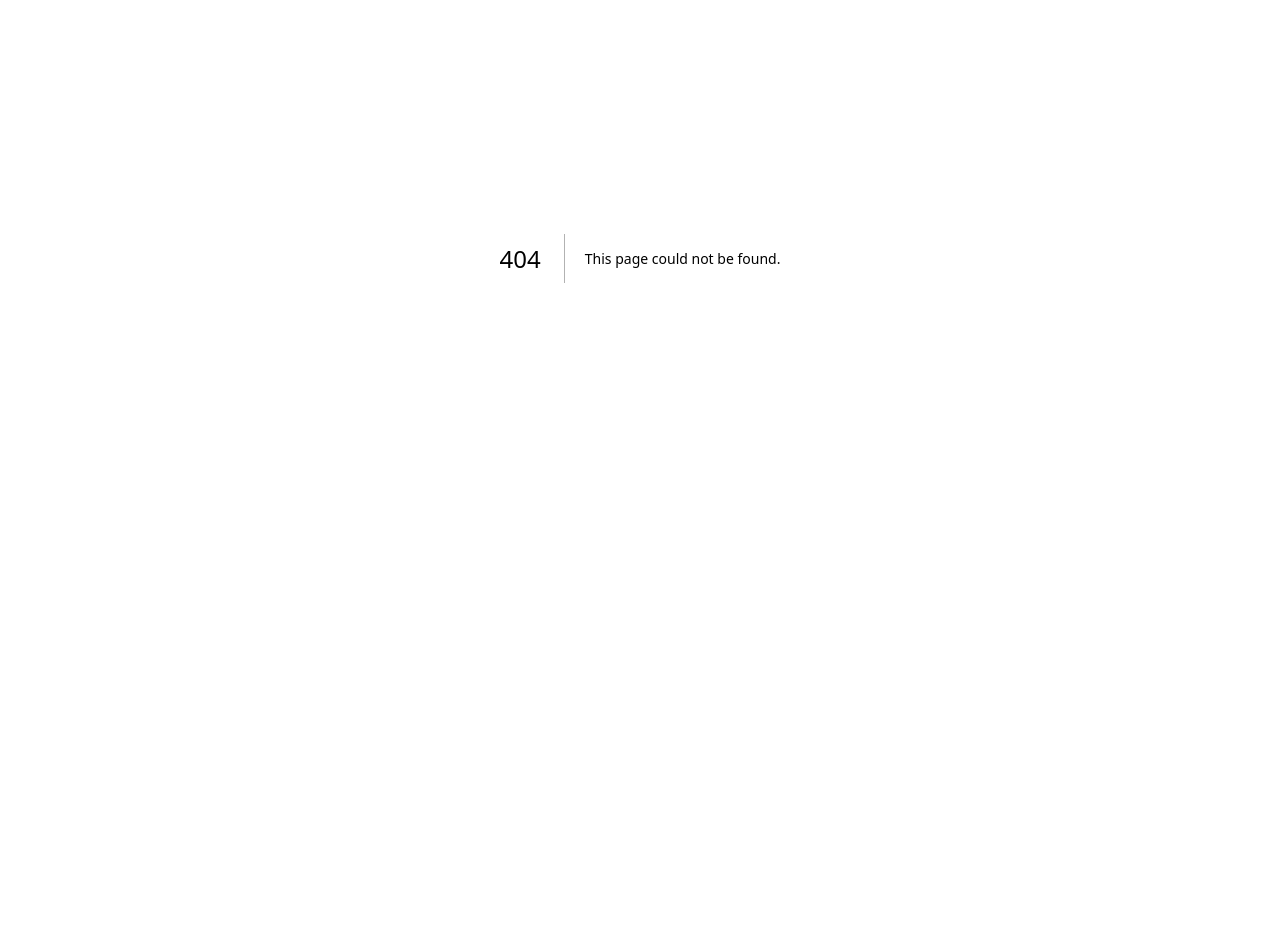
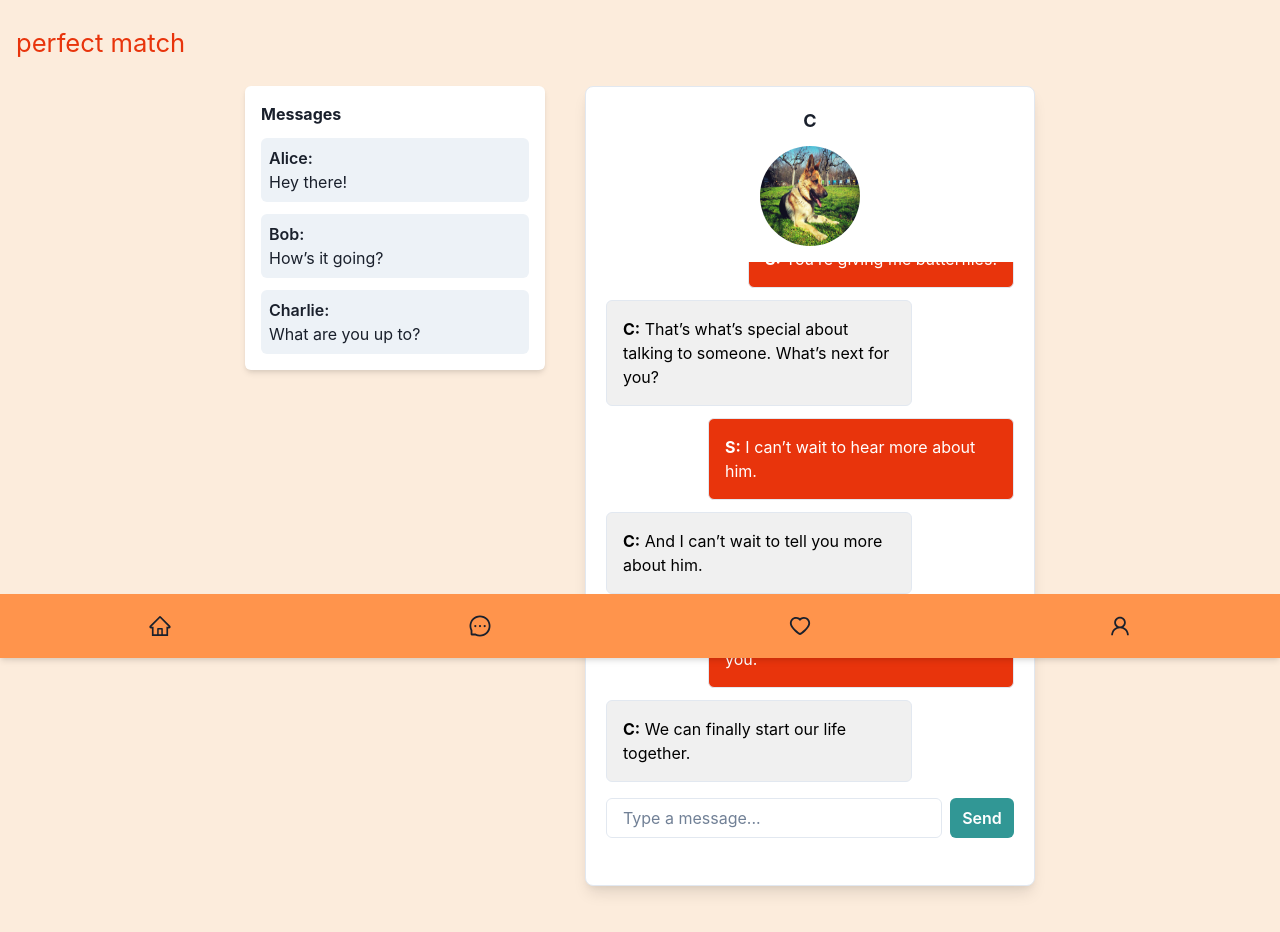
Before and after one commit to edberisha/datingapp, a Next.js app: page /messages in a window 1280 px wide. Before the commit this address had no page. Shown: the part 142-1074 px from the top of the page. Before the commit the page ends 800 px from the top, so only its background shows below. Built offline with nearby package versions, Linux system fonts and the light colour scheme.

Commit message:
implemented notes

```diff
--- a/src/components/ChatAlerts.tsx
+++ b/src/components/ChatAlerts.tsx
@@ -1,69 +1,133 @@
-import { Box, Text, Stack } from '@chakra-ui/react';
+import { Box, Text, Stack, Image, Input, Button, Flex } from '@chakra-ui/react';
+import { useState, useEffect, useRef } from 'react';
+import guyphoto from '../assets/guyphoto.jpeg';
 
 const ChatAlerts = () => {
+  const [messages, setMessages] = useState([
+    { sender: 'S', text: 'Nice collar.', color: '#e8340c' },
+    { sender: 'C', text: 'Thanks. ;', color: '#f0f0f0' },
+    { sender: 'S', text: 'I’m assuming this is the dog’s owner speaking?', color: '#e8340c' },
+    { sender: 'C', text: 'Guilty. What gave me away?', color: '#f0f0f0' },
+    { sender: 'S', text: 'I don’t think Fido’s figured out how to type yet. As smart-looking as his collar is.', color: '#e8340c' },
+    { sender: 'C', text: 'Well, I’ve got quite the collection of collars myself. I’m sure one of them makes me look smarter too.', color: '#f0f0f0' },
+    { sender: 'S', text: 'Finally, someone who understands me.', color: '#e8340c' },
+    { sender: 'C', text: 'I think we might understand each other more than you know.', color: '#f0f0f0' },
+    { sender: 'S', text: 'Oh really? I’m intrigued.', color: '#e8340c' },
+    { sender: 'C', text: 'Good. I have a good feeling about you, Sarah.', color: '#f0f0f0' },
+    { sender: 'S', text: 'Gosh, I hate it when men on this app type out my full name. It feels so formal.', color: '#e8340c' },
+    { sender: 'C', text: 'Noted. I’m taking suggestions for alternate things to call you then.', color: '#f0f0f0' },
+    { sender: 'S', text: 'Try me.', color: '#e8340c' },
+    { sender: 'C', text: 'What feels like “you”? ', color: '#f0f0f0' },
+    { sender: 'S', text: 'Let me think about it. I used to get called by my middle name sometimes when I was a kid. I think that’s when I felt most connected to myself. I don’t know if I’ve ever really felt that free since…', color: '#e8340c' },
+    { sender: 'C', text: 'Sorry, is that a lot?', color: '#f0f0f0' },
+    { sender: 'S', text: 'You’re proving my point, Not-Sarah. Apparently we do understand each other more than you know.', color: '#e8340c' },
+    { sender: 'C', text: 'Really? You don’t think it’s weird that I’m spilling all of this in a first conversation?', color: '#f0f0f0' },
+    { sender: 'S', text: 'Not at all. What are these things for? I want to get to know you, Not-Sarah.', color: '#e8340c' },
+    { sender: 'C', text: 'Stop, you’re making me laugh.', color: '#f0f0f0' },
+    { sender: 'S', text: 'I’m serious. I want to know you. The real you.', color: '#e8340c' },
+    { sender: 'C', text: 'Curtis… Wow.', color: '#f0f0f0' },
+    { sender: 'S', text: 'Too much?', color: '#e8340c' },
+    { sender: 'C', text: 'Not at all.', color: '#f0f0f0' },
+    { sender: 'S', text: 'Thank god. I was hoping I hadn’t messed this up by being all intense.', color: '#e8340c' },
+    { sender: 'C', text: 'No, really. I mean it. I’ve always been drawn to people who challenge me.', color: '#f0f0f0' },
+    { sender: 'S', text: 'You’re giving me butterflies.', color: '#e8340c' },
+    { sender: 'C', text: 'That’s what’s special about talking to someone. What’s next for you?', color: '#f0f0f0' },
+    { sender: 'S', text: 'I can’t wait to hear more about him.', color: '#e8340c' },
+    { sender: 'C', text: 'And I can’t wait to tell you more about him.', color: '#f0f0f0' },
+    { sender: 'S', text: 'You. I can’t wait to move in with you.', color: '#e8340c' },
+    { sender: 'C', text: 'We can finally start our life together.', color: '#f0f0f0' },
+  ]);
+  const [newMessage, setNewMessage] = useState('');
+  const chatRef = useRef<HTMLDivElement>(null); // Specify the type of the ref
+
+  const handleSend = () => {
+    if (newMessage.trim()) {
+      setMessages((prevMessages) => [
+        ...prevMessages,
+        { sender: 'S', text: newMessage, color: '#e8340c' }
+      ]);
+      setNewMessage('');
+    }
+  };
+
+  const handleKeyDown = (e: React.KeyboardEvent) => {
+    if (e.key === 'Enter') {
+      e.preventDefault(); // Prevents the default behavior of adding a new line
+      handleSend();
+    }
+  };
+
+
+  useEffect(() => {
+    if (chatRef.current) {
+      chatRef.current.scrollTop = chatRef.current.scrollHeight; // Directly set scroll position
+    }
+  }, [messages]);
+
   return (
     <Box
-    // try again
-      maxW="md"  // Maximum width of the ChatAlerts box
+      marginBottom="20vh"
+      maxW="30vw"
       borderWidth={1}
       borderRadius="lg"
       overflow="hidden"
       p={5}
       bg="#ffffff"
       boxShadow="lg"
-      mx="auto"  // Center the box horizontally
+      mx="auto"
       position="relative"
+      minW="450px"
+      height="100vh"
     >
       <Text textAlign="center" fontSize="lg" fontWeight="bold" mb={3}>
-        Messages
+        C
       </Text>
+      <Image
+        src={guyphoto.src}
+        alt="Guy"
+        borderRadius="full"
+        boxSize="100px"
+        mx="auto"
+        mb={4}
+      />
+      <Box
+        ref={chatRef} // Assign the ref to the chat box
+        overflowY="auto"
+        maxHeight="65vh" // Set a max height for the chat area
+      >
         <Stack spacing={3}>
+          {messages.map((message, index) => (
             <Box
+              key={index}
               style={{
                 padding: '1rem',
                 borderWidth: '1px',
                 borderRadius: '0.375rem',
-            backgroundColor: '#f0f0f0'
+                backgroundColor: message.color,
+                marginLeft: message.sender === 'S' ? 'auto' : '0',
+                maxWidth: '75%',
+                display: 'inline-block',
+                alignSelf: message.sender === 'S' ? 'flex-end' : 'flex-start',
               }}
             >
-          <Text><strong>John:</strong> You know I wouldn&apos;t ask this unless it were an emergency.</Text>
+              <Text color={message.sender === 'S' ? '#ffffff' : 'black'}>
+                <strong>{message.sender}:</strong> {message.text}
+              </Text>
             </Box>
-        <Box
-          style={{
-            padding: '1rem',
-            borderWidth: '1px',
-            borderRadius: '0.375rem',
-            backgroundColor: '#e8340c', // Different background color for the user's message
-            marginLeft: 'auto', // Align to the right
-            maxWidth: '75%' // Optional: restrict width to prevent overflow
-          }}
-        >
-          <Text color="#ffffff"><strong>You: </strong>I know...</Text> {/* Adjust text color for better readability */}
+          ))}
+        </Stack>
       </Box>
-        <Box
-          style={{
-            padding: '1rem',
-            borderWidth: '1px',
-            borderRadius: '0.375rem',
-            backgroundColor: '#e8340c', // Different background color for the user's message
-            marginLeft: 'auto', // Align to the right
-            maxWidth: '75%' // Optional: restrict width to prevent overflow
-          }}
-        >
-          <Text color="#ffffff">
-            <strong>You: </strong> But please - let this be the last time...<br/><br/>
-            <span style={{fontWeight:'600'}}>
-              **Account Holder:** Rebecca White<br/>
-              **Bank Name:** ABG Bank<br/>
-              **Account Number:** 873243429<br/>
-              **Sort Code:** 14-3412-26<br/>
-              **IBAN:** GB12FICB12345678901234<br/>
-              **SWIFT/BIC Code:** FICBGB2L<br/><br/>
-            </span>
-            Please let me know once you&apos;ve made the transfer.
-          </Text> {/* Adjust text color for better readability */}
-        </Box>
-      </Stack>
+      <Flex mt={4}>
+        <Input
+          value={newMessage}
+          onKeyDown={handleKeyDown} // Add the key down handler here
+
+          onChange={(e) => setNewMessage(e.target.value)}
+          placeholder="Type a message..."
+          mr={2}
+        />
+        <Button onClick={handleSend} colorScheme="teal">Send</Button>
+      </Flex>
     </Box>
   );
 };
--- /dev/null
+++ b/src/components/ChatBox.tsx
@@ -0,0 +1,34 @@
+import { Box, Text, VStack } from '@chakra-ui/react';
+
+const ChatBox = () => {
+  // Sample messages for demonstration
+  const messages = [
+    { user: 'Alice', text: 'Hey there!' },
+    { user: 'Bob', text: 'How’s it going?' },
+    { user: 'Charlie', text: 'What are you up to?' },
+  ];
+
+  return (
+    <Box
+      width={{ base: '90%', md: '300px' }} // Responsive width
+      bg="white"
+      borderRadius="md"
+      boxShadow="md"
+      p={4}
+      maxHeight="400px"
+      overflowY="auto"
+    >
+      <Text fontWeight="bold" mb={3}>Messages</Text>
+      <VStack spacing={3} align="start">
+        {messages.map((msg, index) => (
+          <Box key={index} bg="gray.100" p={2} borderRadius="md" width="100%">
+            <Text fontWeight="semibold">{msg.user}:</Text>
+            <Text>{msg.text}</Text>
+          </Box>
+        ))}
+      </VStack>
+    </Box>
+  );
+};
+
+export default ChatBox;
--- a/src/components/NavBar.tsx
+++ b/src/components/NavBar.tsx
@@ -1,10 +1,21 @@
 import { Box, IconButton } from '@chakra-ui/react';
 import { AiOutlineHome, AiOutlineMessage, AiOutlineHeart, AiOutlineUser } from 'react-icons/ai';
+import { useRouter } from 'next/router';
 
 const Navbar = () => {
+  const router = useRouter();
+
+  const handleMessagesClick = () => {
+    router.push('/messages'); // Navigate to the messages page
+  };
+
+  const handleHomeClick = () => {
+    router.push('/'); // Navigate to the messages page
+  };
+
   return (
     <Box
-    zIndex={10}
+      zIndex={10}
       position="fixed"
       bottom="0"
       width="100vw"
@@ -21,12 +32,14 @@ const Navbar = () => {
         icon={<AiOutlineHome />}
         variant="ghost"
         fontSize="2xl" // Increased size
+        onClick={handleHomeClick}
       />
       <IconButton
         aria-label="Messages"
         icon={<AiOutlineMessage />}
         variant="ghost"
         fontSize="2xl" // Increased size
+        onClick={handleMessagesClick} // Add click handler
       />
       <IconButton
         aria-label="Favorites"
--- /dev/null
+++ b/src/pages/messages.tsx
@@ -0,0 +1,67 @@
+import Head from 'next/head';
+import { Box, Flex, Text, Link } from '@chakra-ui/react';
+import Image from 'next/image';
+import ChatAlerts from '../components/ChatAlerts';
+import ChatBox from '../components/ChatBox'; // Import the new ChatBox component
+import Navbar from '../components/NavBar';
+import hearts from '../assets/applogo.svg';
+
+function Messages() {
+    return (
+      <>
+        <Head>
+          <title>Dating App</title>
+          <meta name="description" content="Dating app profile page" />
+          <meta name="viewport" content="width=device-width, initial-scale=1" />
+          <link rel="icon" href="/favicon.ico" />
+        </Head>
+        <Box
+          backgroundColor="#fcecdc"
+          p={4}
+          position="relative">
+          <Flex>
+            <Box left={4}>
+              <Link href="/">
+                <Image
+                  src={hearts}
+                  alt="Hearts"
+                  width={150}
+                  height={150}
+                />
+              </Link>
+              <Text
+                textAlign="center"
+                color="#e8340c"
+                fontSize={'clamp(25px, 2vw, 32px)'}
+              >
+                perfect match
+              </Text>
+            </Box>
+          </Flex>
+          <Flex
+            mt="3vh"
+            gap={10}
+            justify={"center"}
+            flexDir={['column','column','column','column', 'row']}
+          >
+            <Box
+              // ChatBox on the left
+              width={{ base: '90%', md: '300px' }} // Responsive width
+            >
+              <ChatBox />
+            </Box>
+            <Box
+              top={4}
+              right={4}
+              zIndex={1}
+            >
+              <ChatAlerts />
+            </Box>
+          </Flex>
+          <Navbar />
+        </Box>
+      </>
+    );
+}
+
+export default Messages;
```
Also changed, not shown: src/components/ProfileCard.tsx (+3 -5 lines), src/pages/index.tsx (+10 -11 lines), src/assets/guyphoto.jpeg (added). Lines whose indentation alone changed are shown as unchanged.
